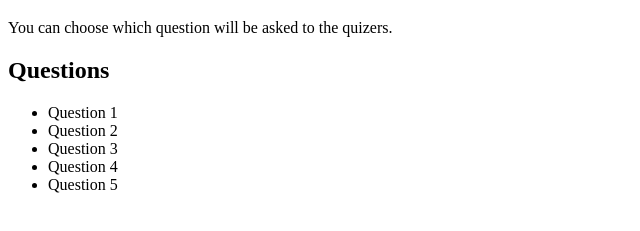
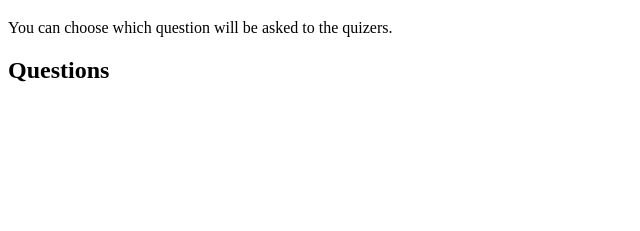
Before and after one commit to KarstenVerherstraeten/QuizPulse, a plain HTML site: page quizMaster.html in a window 1280 px wide. Shown: the part 61-292 px from the top of the page, without its empty margins (0-640 px from the left). Drawn offline with Linux system fonts and the light colour scheme.

Commit message:
Add quiz functionality to the quizMaster page

```diff
--- a/quizMaster.html
+++ b/quizMaster.html
@@ -3,6 +3,7 @@
 <head>
     <meta charset="UTF-8">
     <meta name="viewport" content="width=device-width, initial-scale=1.0">
+    <script type="module" src="quizMaster.js"></script>
     <title>QuizPulse | Quizmaster</title>
 </head>
 <body>
@@ -11,13 +12,7 @@
 
     <div>
         <h2>Questions</h2>
-        <ul>
-            <li>Question 1</li>
-            <li>Question 2</li>
-            <li>Question 3</li>
-            <li>Question 4</li>
-            <li>Question 5</li>
-        </ul>
+        <div id="question-container"></div>
     </div>
 </body>
 </html>
```
